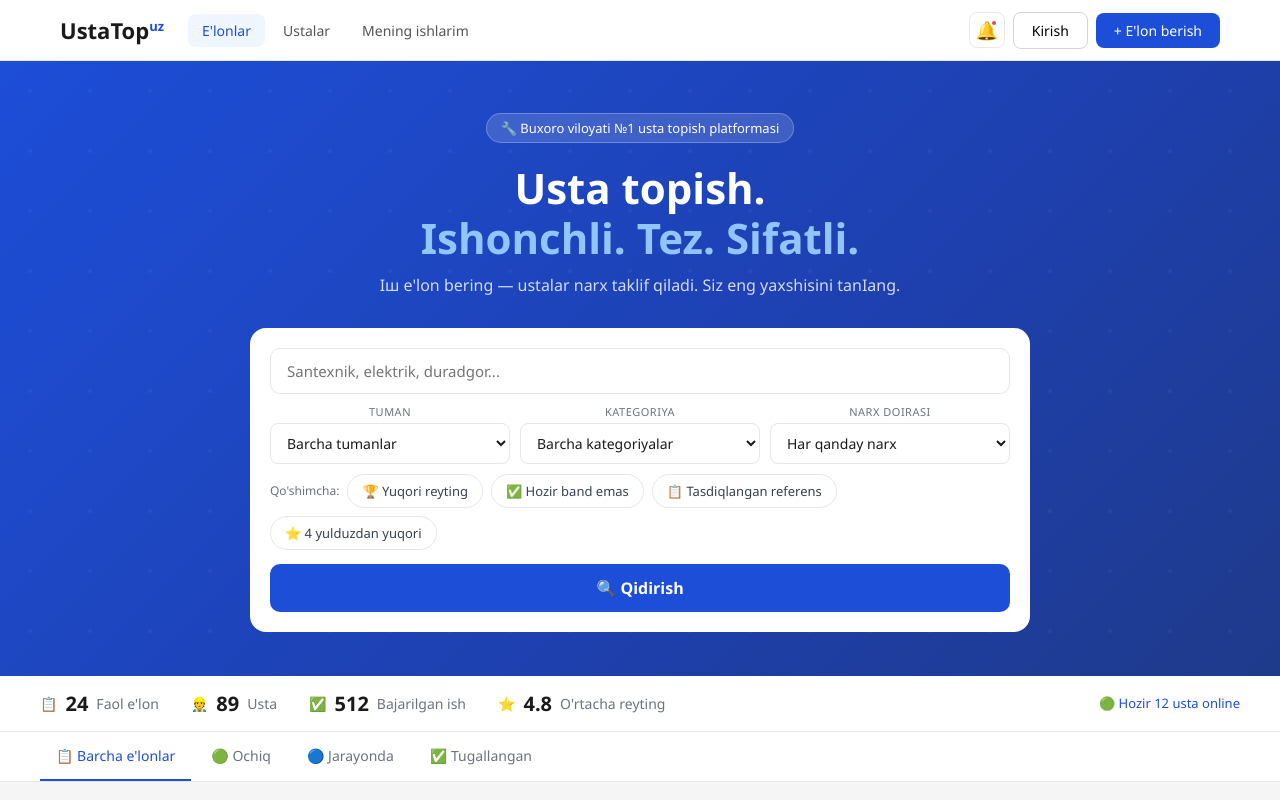
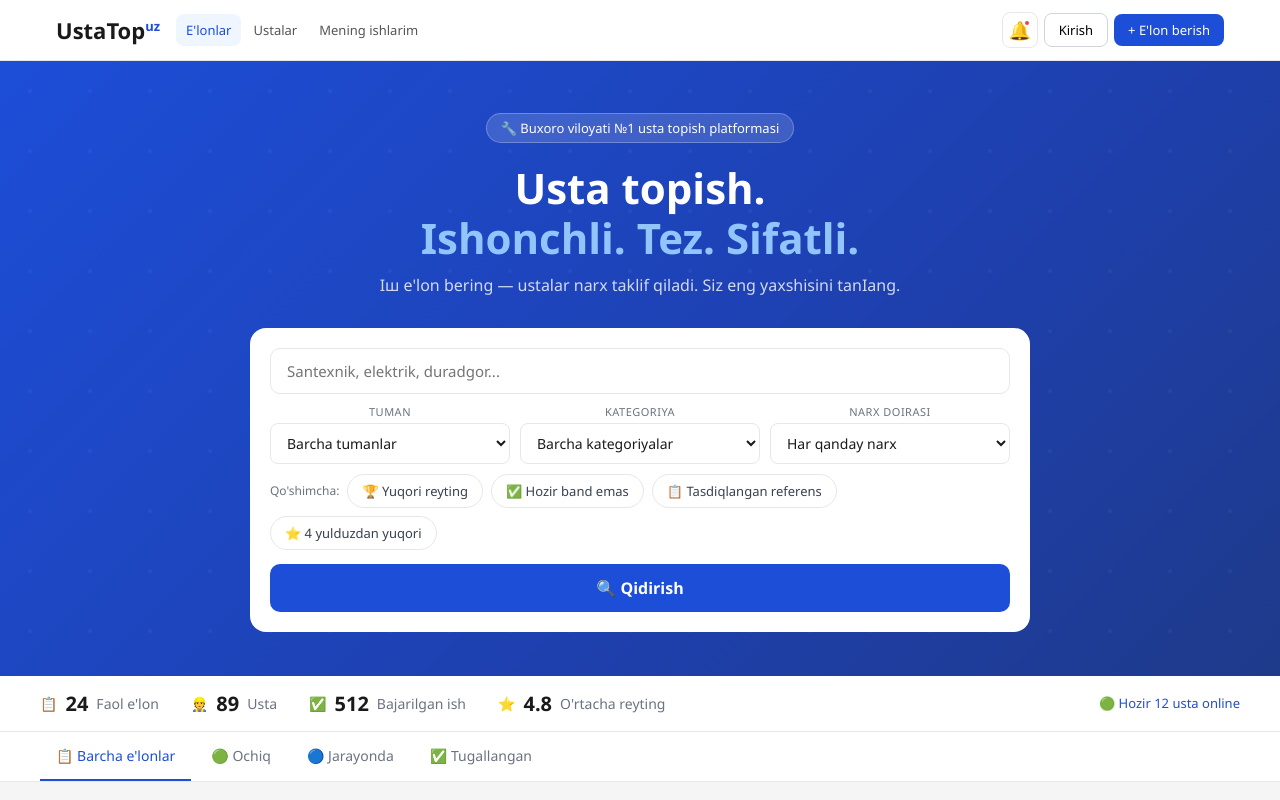
Before and after one commit to Amirbek1986/ustatop, a plain HTML site: page index.html in a window 1280 px wide. Shown: the top 800 px of the page. Drawn offline with Linux system fonts and the light colour scheme.

Commit message:
Add files via upload

```diff
--- a/index.html
+++ b/index.html
@@ -9,16 +9,16 @@
 body{font-family:'Segoe UI',system-ui,sans-serif;background:#f5f5f5;color:#1a1a1a}
 a{text-decoration:none;color:inherit}
 .topnav{background:#fff;border-bottom:1px solid #e8e8e8;position:sticky;top:0;z-index:100}
-.nav-inner{max-width:1200px;margin:0 auto;padding:0 20px;display:flex;align-items:center;gap:16px;height:60px}
+.nav-inner{max-width:1200px;margin:0 auto;padding:0 16px;display:flex;align-items:center;gap:8px;height:60px}
 .logo{font-size:22px;font-weight:700;color:#1a1a1a;margin-right:8px}
 .logo span{color:#1d4ed8;font-size:13px;vertical-align:super;font-weight:600}
-.nav-links{display:flex;gap:4px;flex:1}
-.nav-link{padding:7px 14px;border-radius:8px;font-size:14px;color:#555;cursor:pointer;transition:all .15s;border:none;background:none;font-family:inherit}
+.nav-links{display:flex;gap:2px;flex:1;min-width:0}
+.nav-link{padding:7px 10px;border-radius:8px;font-size:13px;color:#555;cursor:pointer;transition:all .15s;border:none;background:none;font-family:inherit;white-space:nowrap}
 .nav-link:hover,.nav-link.active{background:#eff6ff;color:#1d4ed8;font-weight:500}
-.nav-right{display:flex;gap:8px;align-items:center}
-.btn-login{padding:8px 18px;border:1.5px solid #d1d5db;border-radius:8px;font-size:14px;background:#fff;cursor:pointer;font-family:inherit;transition:all .15s}
+.nav-right{display:flex;gap:6px;align-items:center;flex-shrink:0}
+.btn-login{padding:7px 14px;border:1.5px solid #d1d5db;border-radius:8px;font-size:13px;background:#fff;cursor:pointer;font-family:inherit;transition:all .15s;white-space:nowrap}
 .btn-login:hover{border-color:#1d4ed8;color:#1d4ed8}
-.btn-post{padding:8px 18px;border:none;border-radius:8px;font-size:14px;background:#1d4ed8;color:#fff;cursor:pointer;font-family:inherit;font-weight:500;display:flex;align-items:center;gap:6px;transition:all .15s}
+.btn-post{padding:7px 14px;border:none;border-radius:8px;font-size:13px;background:#1d4ed8;color:#fff;cursor:pointer;font-family:inherit;font-weight:500;display:flex;align-items:center;gap:5px;transition:all .15s;white-space:nowrap}
 .btn-post:hover{background:#1e40af}
 .notif-btn{width:36px;height:36px;border-radius:8px;border:1.5px solid #e8e8e8;background:#fff;display:flex;align-items:center;justify-content:center;cursor:pointer;position:relative;font-size:18px}
 .notif-dot{position:absolute;top:6px;right:6px;width:8px;height:8px;background:#ef4444;border-radius:50%;border:2px solid #fff}
```
